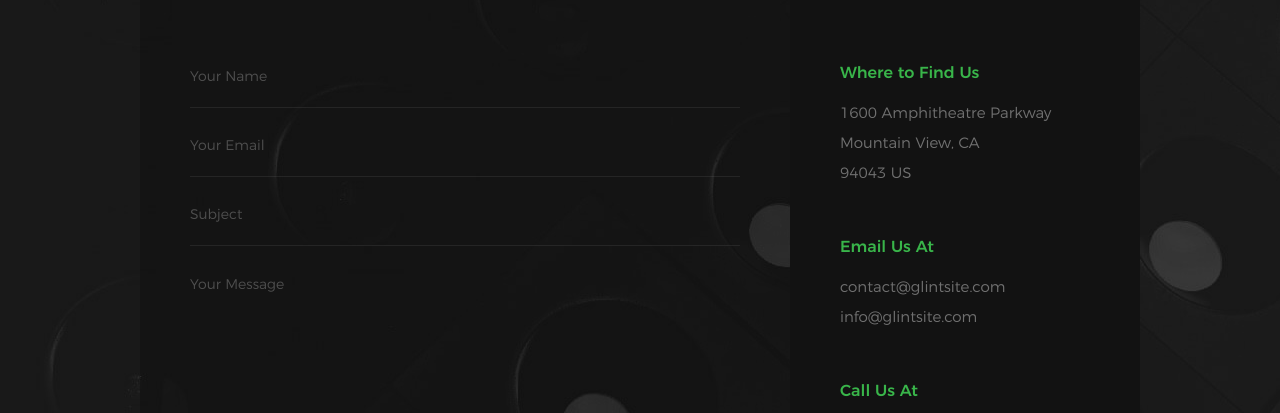
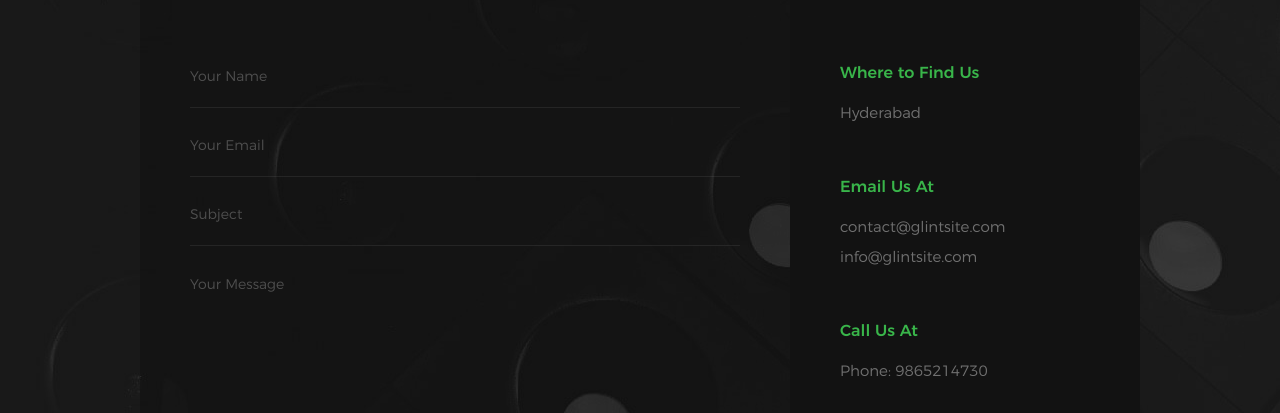
Before and after one commit to agarwalpooja/edufox_template, a plain HTML site: page index.html in a window 1280 px wide. Shown: the part 6409-6822 px from the top of the page. Drawn offline with Linux system fonts and the light colour scheme; files whose address does not match are found by name.

Commit message:
changes to index

```diff
--- a/index.html
+++ b/index.html
@@ -567,9 +567,7 @@
                     <div class="cinfo">
                         <h5>Where to Find Us</h5>
                         <p>
-                            1600 Amphitheatre Parkway<br>
-                            Mountain View, CA<br>
-                            94043 US
+                            Hyderabad
                         </p>
                     </div>
 
@@ -584,9 +582,7 @@
                     <div class="cinfo">
                         <h5>Call Us At</h5>
                         <p>
-                            Phone: (+63) 555 1212<br>
-                            Mobile: (+63) 555 0100<br>
-                            Fax: (+63) 555 0101
+                            Phone: 9865214730
                         </p>
                     </div>
 
```
